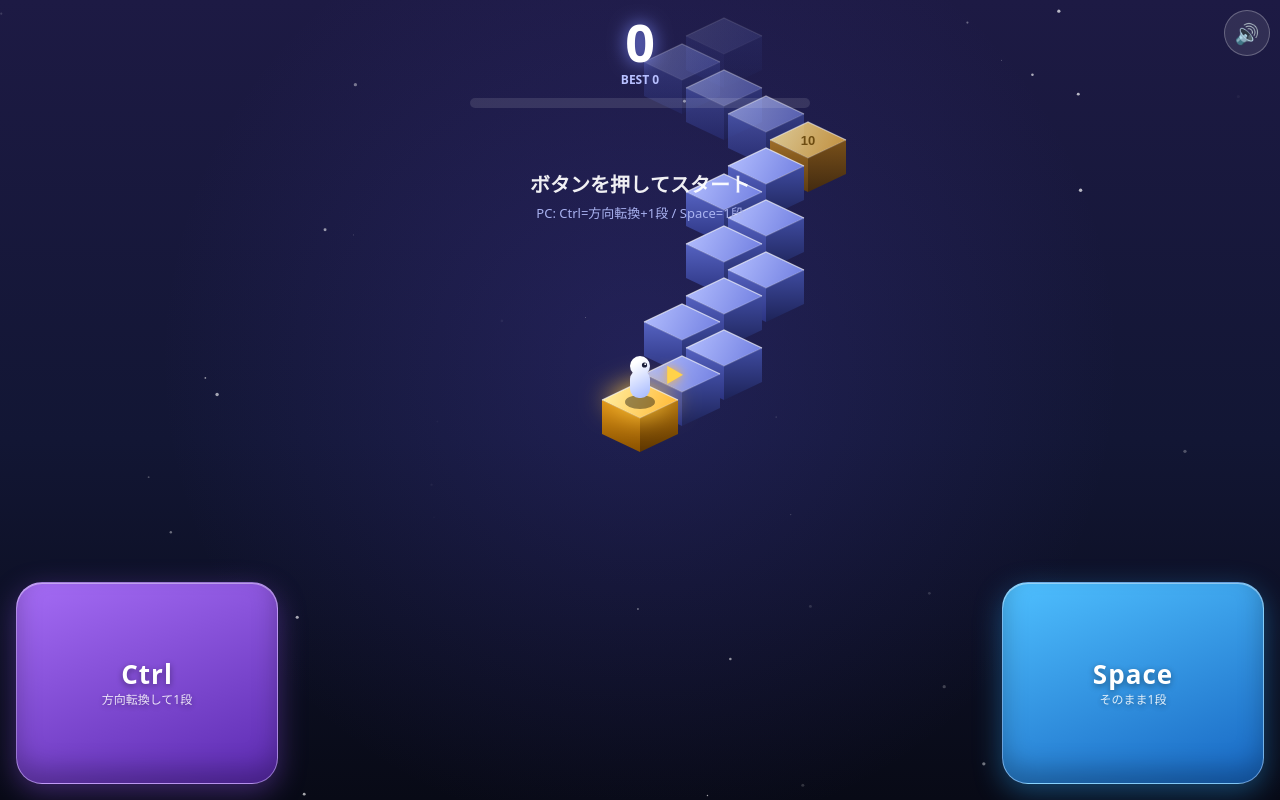
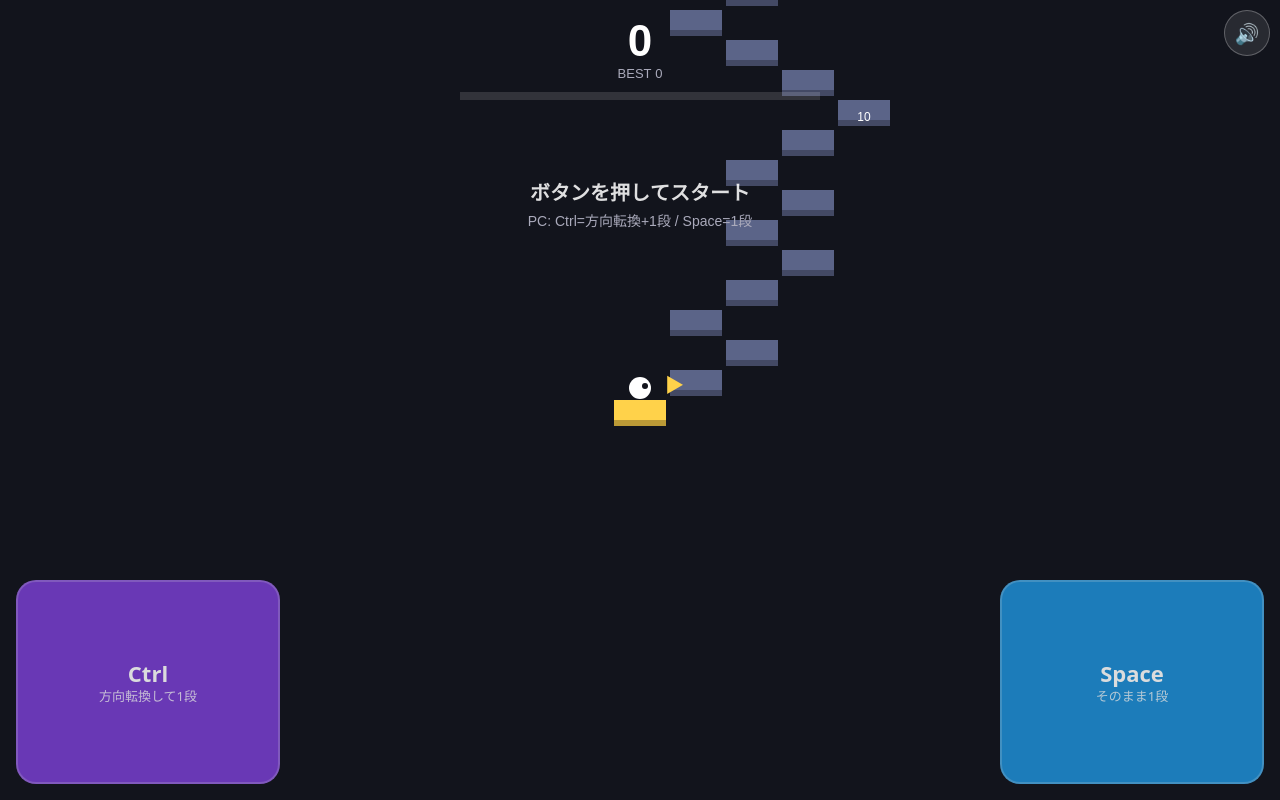
Before and after one commit to kikuchitakumi/mugenkaidan, a plain HTML site: page index.html in a window 1280 px wide. Drawn offline with Linux system fonts and the light colour scheme; animation ran at ten frames a second.

Commit message:
見た目を平面デザインに戻す(効果音・序盤の猶予は維持)
Co-Authored-By: Claude Sonnet 5.5 <noreply@anthropic.com>

```diff
--- a/index.html
+++ b/index.html
@@ -6,21 +6,19 @@
 <meta name="apple-mobile-web-app-capable" content="yes">
 <title>無限階段 練習</title>
 <style>
-  html,body{margin:0;height:100%;background:#0b0d1a;overflow:hidden;
+  html,body{margin:0;height:100%;background:#12141c;overflow:hidden;
     touch-action:manipulation;overscroll-behavior:none;
     -webkit-user-select:none;user-select:none;-webkit-touch-callout:none;
     -webkit-tap-highlight-color:transparent;font-family:system-ui,-apple-system,"Hiragino Sans","Yu Gothic",sans-serif}
   canvas{position:fixed;inset:0;width:100%;height:100%;display:block}
   .btn{position:fixed;bottom:max(16px,env(safe-area-inset-bottom));width:42vw;max-width:260px;height:26vh;max-height:200px;
-    border-radius:26px;color:#fff;font-size:26px;font-weight:800;letter-spacing:.04em;
-    display:flex;flex-direction:column;align-items:center;justify-content:center;text-align:center;line-height:1.35;
-    touch-action:none;border:1.5px solid #ffffff55;
-    box-shadow:0 8px 28px var(--glow),inset 0 1px 0 #ffffff66,inset 0 -14px 24px #00000040;
-    text-shadow:0 2px 6px #0006;transition:transform .06s,filter .06s}
-  .btn small{display:block;font-size:12px;font-weight:500;opacity:.85;letter-spacing:0}
-  .btn.on{transform:scale(.95);filter:brightness(1.35);box-shadow:0 2px 12px var(--glow),inset 0 1px 0 #fff8}
-  #ctrl{left:max(16px,env(safe-area-inset-left));--glow:#8b4fe666;background:linear-gradient(160deg,#a56cf5,#5b2ab0)}
-  #space{right:max(16px,env(safe-area-inset-right));--glow:#2aa0f066;background:linear-gradient(160deg,#4fc0ff,#1766c2)}
+    border-radius:20px;border:2px solid #fff3;color:#fff;font-size:22px;font-weight:700;
+    display:flex;flex-direction:column;align-items:center;justify-content:center;text-align:center;line-height:1.3;
+    touch-action:none;opacity:.85}
+  .btn small{display:block;font-size:13px;font-weight:400;opacity:.8}
+  .btn.on{opacity:1;transform:scale(.96);filter:brightness(1.4)}
+  #ctrl{left:max(16px,env(safe-area-inset-left));background:#7a3fd1}
+  #space{right:max(16px,env(safe-area-inset-right));background:#1f8fd6}
   #mute{position:fixed;top:max(10px,env(safe-area-inset-top));right:max(10px,env(safe-area-inset-right));width:44px;height:44px;
     border-radius:50%;border:1.5px solid #ffffff44;background:#ffffff18;color:#fff;font-size:20px;display:flex;align-items:center;justify-content:center;touch-action:none}
 </style>
@@ -46,21 +44,14 @@ document.addEventListener('touchend',e=>{const n=Date.now();if(n-lastTouch<350)e
 document.addEventListener('touchmove',e=>{e.preventDefault()},{passive:false});
 
 // ゲーム状態
-const SW=42,SH=26,TW=76,TH=36,DP=34; // 1段の横移動・縦移動、ブロックの幅・奥行き・厚み
+const SW=56,SH=30; // 階段の幅・高さ
 let dirs,n,face,state,timer,limit,best,reason,lockUntil,camX,camY,shake;
-let vx,vy,hop,fx,fy,fv,parts;
 try{best=+localStorage.getItem('mugen_best')||0}catch(e){best=0}
-const stars=Array.from({length:50},()=>({x:Math.random(),y:Math.random(),r:Math.random()*1.4+.4,z:Math.random()*.25+.05}));
 function limitFor(k){return .35+2.65*Math.exp(-k/70)}
 function reset(){dirs=[1];n=0;face=1;state='ready';timer=0;limit=0;reason='';camX=0;camY=0;shake=0;
-  vx=0;vy=0;hop=0;fx=0;fy=0;fv=0;parts=[];
   while(dirs.length<60)dirs.push(Math.random()<.5?1:-1)}
 function stairX(k){let x=0;for(let i=0;i<k;i++)x+=dirs[i];return x}
-function burst(x,y,col,cnt,sp){
-  for(let i=0;i<cnt;i++){const a=Math.random()*6.283,s=Math.random()*sp;
-    parts.push({x,y,vx:Math.cos(a)*s,vy:Math.sin(a)*s-sp*.4,life:1,col})}}
-function fail(r){state='over';reason=r;sfxFail();lockUntil=performance.now()+450;shake=1;fv=-120;
-  burst(vx,vy,'#ff6b6b',26,200);
+function fail(r){state='over';reason=r;sfxFail();lockUntil=performance.now()+450;shake=1;
   if(n>best){best=n;try{localStorage.setItem('mugen_best',best)}catch(e){}}}
 
 // 効果音(WebAudioで合成。音源ファイル不要)
@@ -98,8 +89,7 @@ function act(turn){
   if(state==='over'){if(now>lockUntil)reset();return}
   if(turn)face=-face;
   if(dirs[n]!==face){fail('階段のない方向です');return}
-  n++;state='play';hop=1;sfxStep(n);
-  burst(stairX(n)*SW,-n*SH,n%10===0?'#ffd24a':'#9fb0ff',n%10===0?22:9,n%10===0?170:90);
+  n++;state='play';sfxStep(n);
   while(dirs.length<n+60)dirs.push(Math.random()<.5?1:-1);
   limit=limitFor(n);timer=limit;
 }
@@ -124,132 +114,55 @@ function loop(t){
   const dt=Math.min((t-prev)/1000,.1);prev=t;
   if(state==='play'){timer-=dt;if(timer<=0){timer=0;fail('時間切れ')}}
   shake=Math.max(0,shake-dt*3);
-  hop=Math.max(0,hop-dt*6);
-  // 見た目上のプレイヤー位置は目標へ滑らかに追従
-  const tx=stairX(n)*SW,ty=-n*SH;
-  vx+=(tx-vx)*Math.min(1,dt*22);vy+=(ty-vy)*Math.min(1,dt*22);
-  if(state==='over'){fv+=dt*900;fy+=fv*dt;fx+=face*dt*40}
-  for(const p of parts){p.x+=p.vx*dt;p.y+=p.vy*dt;p.vy+=dt*320;p.life-=dt*2.2}
-  parts=parts.filter(p=>p.life>0);
   draw();requestAnimationFrame(loop);
 }
 
-function rr(x,y,w,h,r){g.beginPath();g.roundRect(x,y,w,h,r)}
-
 function draw(){
-  // 背景
-  const bg=g.createLinearGradient(0,0,0,H);
-  bg.addColorStop(0,'#1d1a44');bg.addColorStop(.55,'#121634');bg.addColorStop(1,'#080a16');
-  g.fillStyle=bg;g.fillRect(0,0,W,H);
-  const gl=g.createRadialGradient(W/2,H*.45,0,W/2,H*.45,H*.6);
-  gl.addColorStop(0,'#5a4bd433');gl.addColorStop(1,'#5a4bd400');
-  g.fillStyle=gl;g.fillRect(0,0,W,H);
-  camX+=(vx-camX)*.18;camY+=(vy-camY)*.18;
-  const tw=performance.now()/1000;
-  for(const s of stars){
-    const sy=((s.y*H-camY*s.z)%H+H)%H,sx=((s.x*W-camX*s.z*.5)%W+W)%W;
-    g.globalAlpha=.35+.35*Math.sin(tw*2+s.x*20);
-    g.fillStyle='#fff';g.beginPath();g.arc(sx,sy,s.r,0,7);g.fill();
-  }
-  g.globalAlpha=1;
-
+  g.fillStyle='#12141c';g.fillRect(0,0,W,H);
+  const px=stairX(n)*SW,py=-n*SH;
+  camX+=(px-camX)*.25;camY+=(py-camY)*.25;
   const ox=W/2-camX+(shake?Math.sin(performance.now()/20)*shake*6:0);
   const oy=H*.5-camY;
-
-  // 階段(奥から手前へ)
-  const from=Math.max(0,n-8),to=n+14;
-  for(let k=to;k>=from;k--){
-    const x=ox+stairX(k)*SW,y=oy-k*SH,cur=k===n,past=k<n;
-    const hw=TW/2,hh=TH/2;
-    const fade=past?.55:1;
-    g.globalAlpha=fade*(k>n+9?Math.max(0,1-(k-n-9)/6):1);
-    let c1,c2,l1,l2,r1,r2;
-    if(cur){c1='#fff2a8';c2='#ffb52e';l1='#d98d12';l2='#8a5200';r1='#a86a08';r2='#5e3600'}
-    else if(k%10===0&&k>0){c1='#ffe9a0';c2='#e0a43a';l1='#b57a1c';l2='#6a4308';r1='#8a5a10';r2='#4a2d04'}
-    else{c1='#b5c0ff';c2='#6f7de0';l1='#5562c0';l2='#2b3380';r1='#3f4ba0';r2='#1d2358'}
-    // 左面
-    let gr=g.createLinearGradient(0,y,0,y+hh+DP);gr.addColorStop(0,l1);gr.addColorStop(1,l2);
-    g.fillStyle=gr;g.beginPath();g.moveTo(x-hw,y);g.lineTo(x,y+hh);g.lineTo(x,y+hh+DP);g.lineTo(x-hw,y+DP);g.fill();
-    // 右面
-    gr=g.createLinearGradient(0,y,0,y+hh+DP);gr.addColorStop(0,r1);gr.addColorStop(1,r2);
-    g.fillStyle=gr;g.beginPath();g.moveTo(x+hw,y);g.lineTo(x,y+hh);g.lineTo(x,y+hh+DP);g.lineTo(x+hw,y+DP);g.fill();
-    // 上面
-    gr=g.createLinearGradient(x-hw,y-hh,x+hw,y+hh);gr.addColorStop(0,c1);gr.addColorStop(1,c2);
-    g.fillStyle=gr;
-    if(cur){g.shadowColor='#ffc83d';g.shadowBlur=26}
-    g.beginPath();g.moveTo(x,y-hh);g.lineTo(x+hw,y);g.lineTo(x,y+hh);g.lineTo(x-hw,y);g.closePath();g.fill();
-    g.shadowBlur=0;
-    // 縁のハイライト
-    g.strokeStyle='#ffffffaa';g.lineWidth=1.2;
-    g.beginPath();g.moveTo(x-hw,y);g.lineTo(x,y-hh);g.lineTo(x+hw,y);g.stroke();
-    g.strokeStyle='#ffffff33';g.beginPath();g.moveTo(x-hw,y);g.lineTo(x,y+hh);g.lineTo(x+hw,y);g.stroke();
-    if(k%10===0&&k>0){g.fillStyle='#5a3a00';g.font='bold 13px sans-serif';g.textAlign='center';g.fillText(k,x,y+5)}
-    g.globalAlpha=1;
+  // 階段
+  const from=Math.max(0,n-12),to=n+14;
+  for(let k=from;k<=to;k++){
+    const x=ox+stairX(k)*SW,y=oy-k*SH;
+    g.fillStyle=k===n?'#ffd24a':(k<n?'#3a4058':'#5b6488');
+    g.fillRect(x-SW/2+2,y,SW-4,SH-4);
+    g.fillStyle='#0004';g.fillRect(x-SW/2+2,y+SH-10,SW-4,6);
+    if(k%10===0&&k>0){g.fillStyle='#fff';g.font='12px sans-serif';g.textAlign='center';g.fillText(k,x,y+SH-9)}
   }
-
   // プレイヤー
-  const x=ox+vx+fx,yb=oy+vy+fy,jump=Math.sin(Math.PI*(1-hop))*(hop>0?14:0);
-  const y=yb-jump;
-  if(state!=='over'){
-    g.fillStyle='#00000066';g.beginPath();g.ellipse(ox+vx,oy+vy+2,15-jump*.3,7-jump*.15,0,0,7);g.fill();
-  }
-  const over=state==='over';
-  const sq=hop>0?1+.12*Math.sin(Math.PI*hop):1; // ぷにっと伸び縮み
-  g.save();g.translate(x,y);g.scale(1/sq,sq);if(over)g.rotate(face*fy*.01);
-  let bgr=g.createLinearGradient(-10,-34,10,0);
-  bgr.addColorStop(0,over?'#ff9a9a':'#ffffff');bgr.addColorStop(1,over?'#d23a3a':'#9fb4ff');
-  g.fillStyle=bgr;rr(-10,-30,20,28,9);g.fill();
-  g.beginPath();g.arc(0,-34,10,0,7);g.fill();
-  g.fillStyle='#1a1d3a';g.beginPath();g.arc(face*4.5,-35,2.6,0,7);g.fill();
-  g.fillStyle='#fff';g.beginPath();g.arc(face*5.2,-35.8,.9,0,7);g.fill();
-  g.restore();
-  // 向きの矢印
-  if(!over){
-    g.fillStyle='#ffd24a';g.font='bold 18px sans-serif';g.textAlign='center';
-    g.shadowColor='#ffb52e';g.shadowBlur=10;
-    g.fillText(face>0?'▶':'◀',ox+vx+face*34,yb-18);g.shadowBlur=0;
-  }
-  // パーティクル
-  for(const p of parts){
-    g.globalAlpha=Math.max(0,p.life);g.fillStyle=p.col;
-    g.beginPath();g.arc(ox+p.x,oy+p.y-10,2.4*p.life+.6,0,7);g.fill();
-  }
-  g.globalAlpha=1;
+  const x=ox+px,y=oy+py;
+  g.fillStyle=state==='over'?'#e5484d':'#fff';
+  g.beginPath();g.arc(x,y-12,11,0,7);g.fill();
+  g.fillStyle='#12141c';g.beginPath();g.arc(x+face*5,y-14,3,0,7);g.fill();
+  g.fillStyle='#ffd24a';g.font='bold 18px sans-serif';g.textAlign='center';
+  g.fillText(face>0?'▶':'◀',x+face*34,y-8);
 
   // HUD
-  g.textAlign='center';
-  g.shadowColor='#7f8cff';g.shadowBlur=18;
-  g.fillStyle='#fff';g.font='800 52px system-ui,sans-serif';
-  g.fillText(n,W/2,62);g.shadowBlur=0;
-  g.fillStyle='#b8c0ff';g.font='600 12px system-ui,sans-serif';
-  g.fillText('BEST '+best,W/2,84);
-  // タイマーバー
-  const bw=Math.min(W-48,340),bx=(W-bw)/2,by=98;
-  g.fillStyle='#ffffff1c';rr(bx,by,bw,10,5);g.fill();
+  g.fillStyle='#fff';g.textAlign='center';g.font='bold 44px sans-serif';
+  g.fillText(n,W/2,56);
+  g.font='13px sans-serif';g.fillStyle='#aab';g.fillText('BEST '+best,W/2,78);
+  const bw=Math.min(W-40,360),bx=(W-bw)/2;
+  g.fillStyle='#fff2';g.fillRect(bx,92,bw,8);
   if(state==='play'){
     const r=Math.max(0,timer/limit);
-    const col=r>.5?['#7bf0a8','#2ec27a']:r>.25?['#ffe27a','#f0b020']:['#ff8a8a','#e03a3a'];
-    const bgx=g.createLinearGradient(bx,0,bx+bw,0);bgx.addColorStop(0,col[0]);bgx.addColorStop(1,col[1]);
-    g.fillStyle=bgx;g.shadowColor=col[1];g.shadowBlur=10;
-    if(r>0){rr(bx,by,Math.max(10,bw*r),10,5);g.fill()}
-    g.shadowBlur=0;
-    g.fillStyle='#9aa4e8';g.font='11px system-ui,sans-serif';g.fillText('制限 '+limit.toFixed(2)+'s',W/2,by+28);
+    g.fillStyle=r>.5?'#4ade80':r>.25?'#facc15':'#ef4444';
+    g.fillRect(bx,92,bw*r,8);
+    g.fillStyle='#aab';g.font='12px sans-serif';g.fillText('制限 '+limit.toFixed(2)+'s',W/2,118);
   }
   if(state==='ready'){
-    g.fillStyle='#ffffffee';g.font='800 20px system-ui,sans-serif';
-    g.fillText('ボタンを押してスタート',W/2,H*.24);
-    g.font='13px system-ui,sans-serif';g.fillStyle='#a9b2f0';
-    g.fillText('PC: Ctrl=方向転換+1段 / Space=1段',W/2,H*.24+26);
+    g.fillStyle='#fffd';g.font='bold 20px sans-serif';
+    g.fillText('ボタンを押してスタート',W/2,H*.25);
+    g.font='14px sans-serif';g.fillStyle='#aab';
+    g.fillText('PC: Ctrl=方向転換+1段 / Space=1段',W/2,H*.25+26);
   }
-  if(over){
-    const py=H*.2;
-    const pg=g.createLinearGradient(0,py,0,py+120);pg.addColorStop(0,'#0c0f24ee');pg.addColorStop(1,'#1c1840ee');
-    g.fillStyle=pg;g.strokeStyle='#ff6b6b88';g.lineWidth=1.5;
-    rr(W/2-130,py,260,116,18);g.fill();g.stroke();
-    g.fillStyle='#ff7b7b';g.font='800 28px system-ui,sans-serif';g.fillText('失敗！',W/2,py+42);
-    g.fillStyle='#fff';g.font='600 16px system-ui,sans-serif';g.fillText(reason+' ／ '+n+'段',W/2,py+70);
-    g.fillStyle='#a9b2f0';g.font='12px system-ui,sans-serif';
-    g.fillText(n>=best&&n>0?'🎉 ベスト更新！':'ボタンでリトライ',W/2,py+96);
+  if(state==='over'){
+    g.fillStyle='#000a';g.fillRect(0,H*.2,W,H*.2);
+    g.fillStyle='#ff6b6b';g.font='bold 28px sans-serif';g.fillText('失敗！',W/2,H*.2+44);
+    g.fillStyle='#fff';g.font='16px sans-serif';g.fillText(reason+' ／ '+n+'段',W/2,H*.2+72);
+    g.fillStyle='#aab';g.font='13px sans-serif';g.fillText('ボタンでリトライ',W/2,H*.2+96);
   }
 }
 reset();requestAnimationFrame(loop);
```
